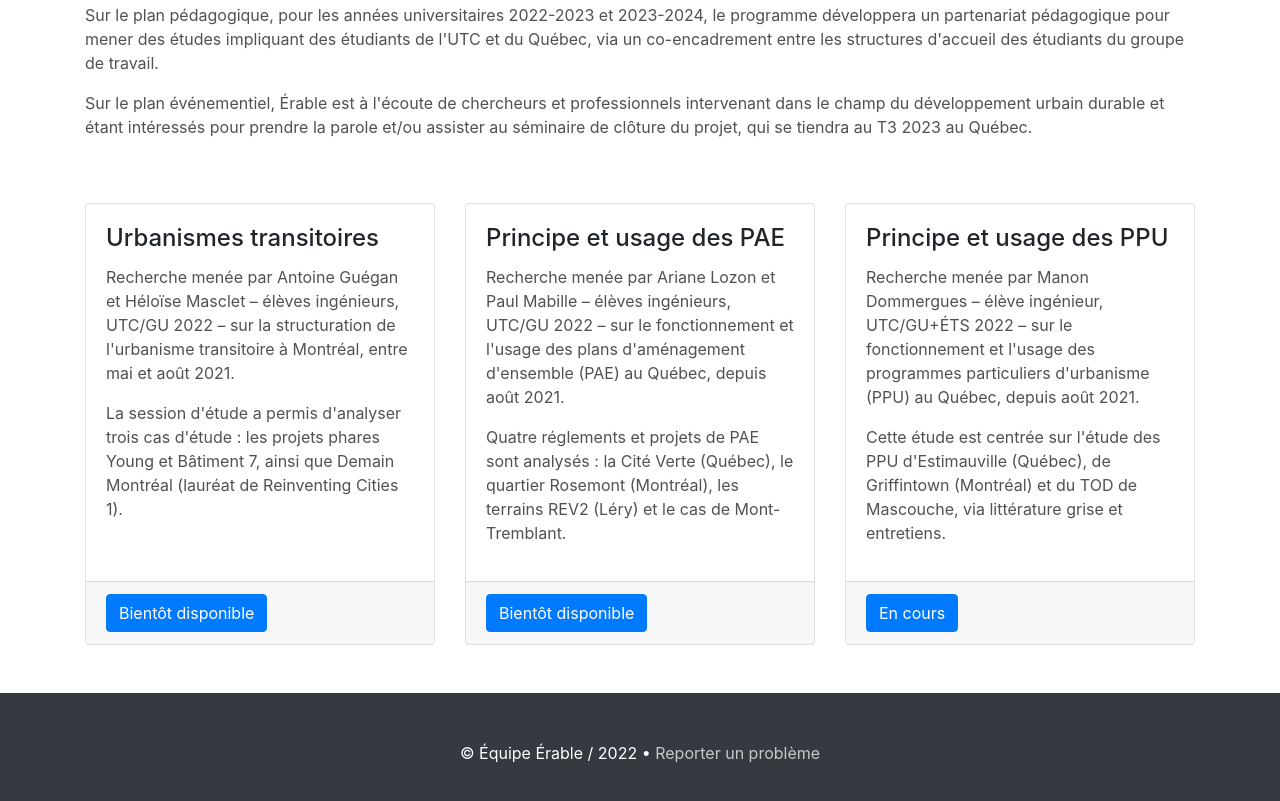
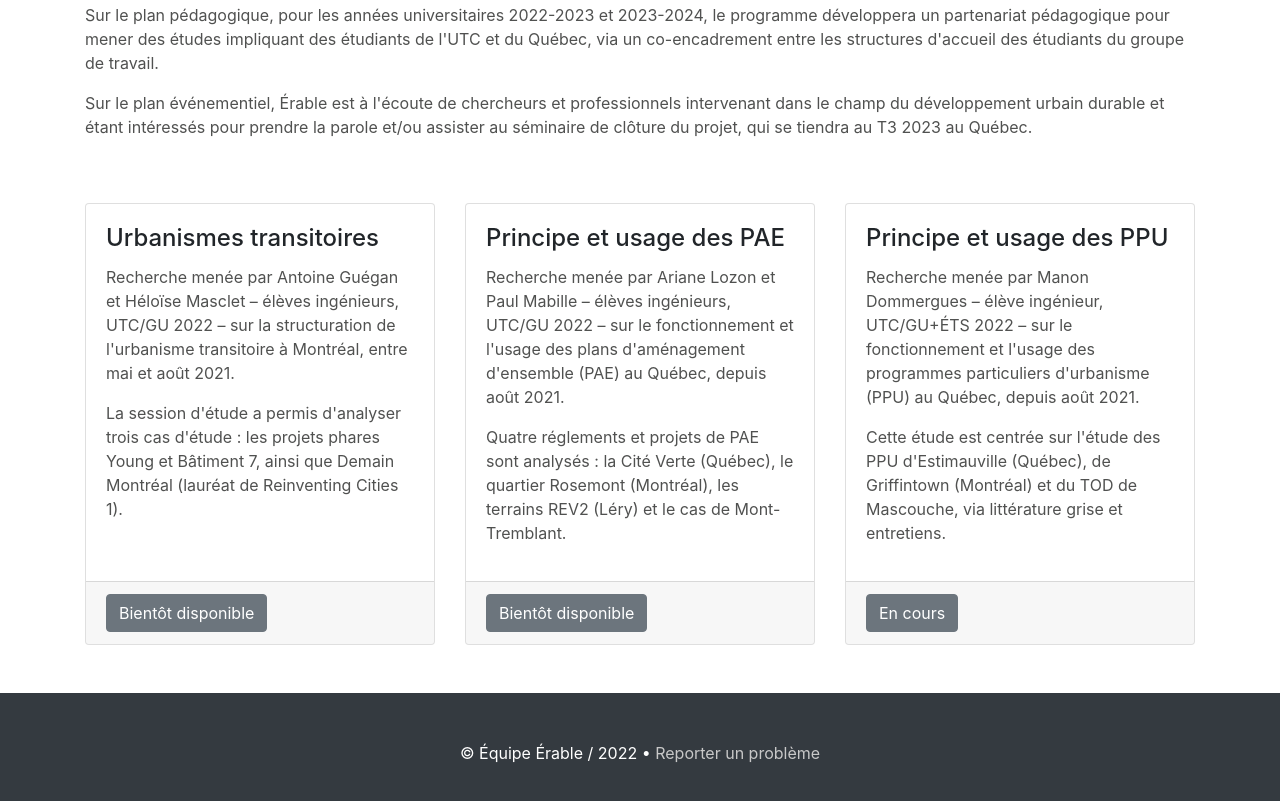
Before and after one commit to projet-erable/projet-erable.github.io, a website: page index.html in a window 1280 px wide. Shown: the part 1607-2408 px from the top of the page. Drawn offline with Linux system fonts and the light colour scheme.

Commit message:
Update index.html

```diff
--- a/index.html
+++ b/index.html
@@ -162,7 +162,7 @@
 	    <p class="card-text" style="color:rgba(80,81,80)">La session d'étude a permis d'analyser trois cas d'étude : les projets phares Young et Bâtiment 7, ainsi que Demain Montréal (lauréat de Reinventing Cities 1).<p/>
           </div>
           <div class="card-footer">
-            <a href="#SessionE21" class="btn btn-primary">Bientôt disponible</a>
+            <a href="#SessionE21" class="btn btn-secondary">Bientôt disponible</a>
           </div>
         </div>
       </div>
@@ -174,7 +174,7 @@
 	    <p class="card-text" style="color:rgba(80,81,80)">Quatre réglements et projets de PAE sont analysés : la Cité Verte (Québec), le quartier Rosemont (Montréal), les terrains REV2 (Léry) et le cas de Mont-Tremblant.<p/>
           </div>
           <div class="card-footer">
-            <a href="#SessionA21" class="btn btn-primary">Bientôt disponible</a>
+            <a href="#SessionA21" class="btn btn-secondary">Bientôt disponible</a>
           </div>
         </div>
       </div>
@@ -186,7 +186,7 @@
 	    <p class="card-text" style="color:rgba(80,81,80)">Cette étude est centrée sur l'étude des PPU d'Estimauville (Québec), de Griffintown (Montréal) et du TOD de Mascouche, via littérature grise et entretiens.<p/>
 	  </div>
           <div class="card-footer">
-            <a href="#SessionD12" class="btn btn-primary">En cours</a>
+            <a href="#SessionD12" class="btn btn-secondary">En cours</a>
           </div>
         </div>
       </div>
@@ -199,7 +199,7 @@
 	    <p class="card-text" style="color:rgba(80,81,80)">Cette communication est intitulée « L’urbanisme transitoire, vecteur d’un développement territorial à forte valeur environnementale ? Le cas Montréalais ».<p/>
 	  </div>
           <div class="card-footer">
-            <a target="_blank" href="https://www.acfas.ca/evenements/congres/programme/89/400/408/c" class="btn btn-primary">En savoir plus</a>
+            <a target="_blank" href="https://www.acfas.ca/evenements/congres/programme/89/400/408/c" class="btn btn-secondary">En savoir plus</a>
           </div>
         </div>
       </div>
@@ -213,7 +213,7 @@
 	    <p class="card-text" style="color:rgba(80,81,80)">Cette communication est intitulée « Entre coercition et liberté, la place des dispositifs d’urbanisme dans la fabrique urbaine durable québécoise ».<p/>
 	  </div>
           <div class="card-footer">
-            <a target="_blank" href="https://aperau2022.sciencesconf.org/" class="btn btn-primary">En savoir plus</a>
+            <a target="_blank" href="https://aperau2022.sciencesconf.org/" class="btn btn-secondary">En savoir plus</a>
           </div>
         </div>
       </div>
@@ -227,7 +227,7 @@
 	    <p class="card-text" style="color:rgba(80,81,80)">Cette publication devrait voir le jour au dernier trimestre de l'année 2022, elle sera disponible gratuitement et en intégralité sur <a target="_blank" style="color:rgba(39,52,139)" href="https://www.revue-urbanites.fr/">le site web de la revue Urbanités</a>.<p/>
 	  </div>
           <div class="card-footer">
-            <a href="https://www.revue-urbanites.fr/appel-17/" class="btn btn-primary">En savoir plus</a>
+            <a href="https://www.revue-urbanites.fr/appel-17/" class="btn btn-secondary">En savoir plus</a>
           </div>
         </div>
       </div>
```
